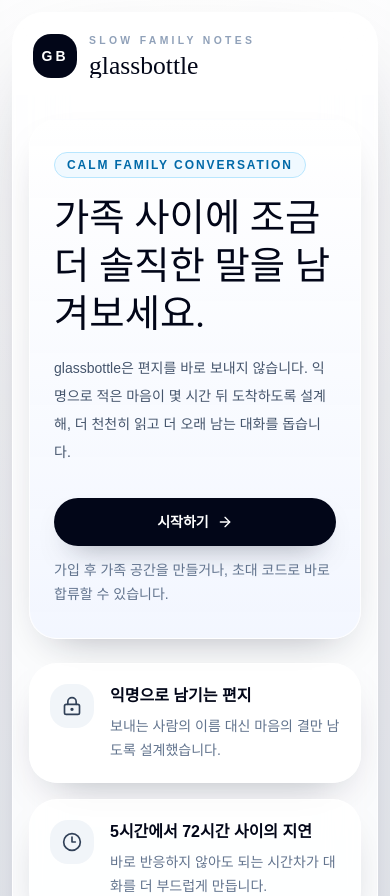
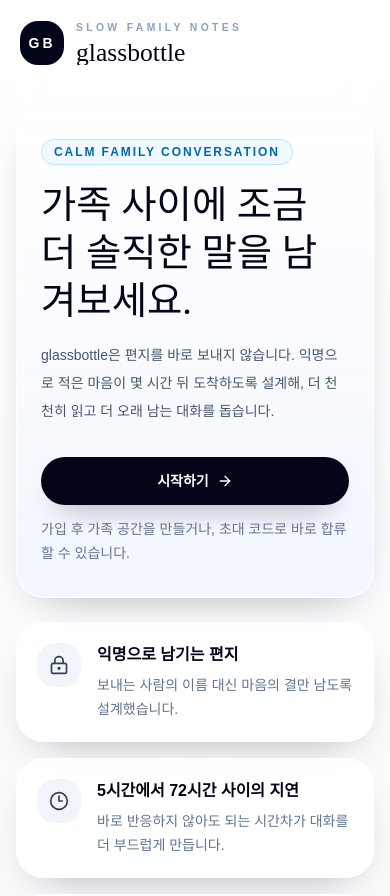
Before and after one commit to gaonhae/glassBottle, a Next.js app: page / in a window 390 px wide. Shown: the top 896 px of the page. Built offline with nearby package versions, Linux system fonts and the light colour scheme; no server answers.

Commit message:
Dock the mobile navigation to the screen edge

```diff
--- a/app/components/mobile-nav.tsx
+++ b/app/components/mobile-nav.tsx
@@ -46,7 +46,7 @@
   return (
     <nav
       aria-label="모바일 내비게이션"
-      className="sticky bottom-0 z-30 grid grid-cols-4 gap-2 border-t border-white/85 bg-white/88 px-4 pb-[calc(1rem+env(safe-area-inset-bottom))] pt-3 backdrop-blur-xl"
+      className="fixed bottom-0 left-1/2 z-30 grid w-full max-w-[430px] -translate-x-1/2 grid-cols-4 gap-2 border-t border-white/85 bg-white/88 px-4 pb-[calc(1rem+env(safe-area-inset-bottom))] pt-3 shadow-[0_-20px_44px_-34px_rgba(15,23,42,0.55)] backdrop-blur-xl sm:absolute sm:left-0 sm:right-0 sm:max-w-none sm:translate-x-0 sm:shadow-none"
     >
       {navItems.map((item) => {
         const active = isActivePath(pathname, item.href);
--- a/app/layout.tsx
+++ b/app/layout.tsx
@@ -24,9 +24,9 @@
   return (
     <html lang="ko">
       <body>
-        <div className="relative flex min-h-screen justify-center px-3 py-3 sm:px-6 sm:py-6">
+        <div className="relative flex min-h-[100dvh] justify-center sm:px-6 sm:py-6">
           <div className="pointer-events-none absolute inset-0 bg-[radial-gradient(circle_at_top,rgba(255,255,255,0.72),transparent_52%)]" />
-          <div className="relative flex min-h-[calc(100vh-1.5rem)] w-full max-w-[430px] flex-col overflow-hidden rounded-[32px] border border-white/70 bg-white/72 shadow-shell backdrop-blur-xl sm:min-h-[calc(100vh-3rem)]">
+          <div className="relative flex min-h-[100dvh] w-full max-w-[430px] flex-col bg-white/72 backdrop-blur-xl sm:min-h-[calc(100dvh-3rem)] sm:overflow-hidden sm:rounded-[32px] sm:border sm:border-white/70 sm:shadow-shell">
             <header className="sticky top-0 z-20 border-b border-white/80 bg-white/82 backdrop-blur-xl">
               <div className="flex items-start gap-4 px-5 pb-4 pt-5">
                 <Link href="/" className="flex min-w-0 items-center gap-3 text-slate-950 no-underline">
@@ -43,7 +43,7 @@
                 </p>
               </div>
             </header>
-            <main className="flex-1 px-4 pb-[7.25rem] pt-6 sm:px-5">{children}</main>
+            <main className="flex-1 px-4 pb-[calc(7.25rem+env(safe-area-inset-bottom))] pt-6 sm:px-5 sm:pb-[7.25rem]">{children}</main>
             <MobileNav />
           </div>
         </div>
```
